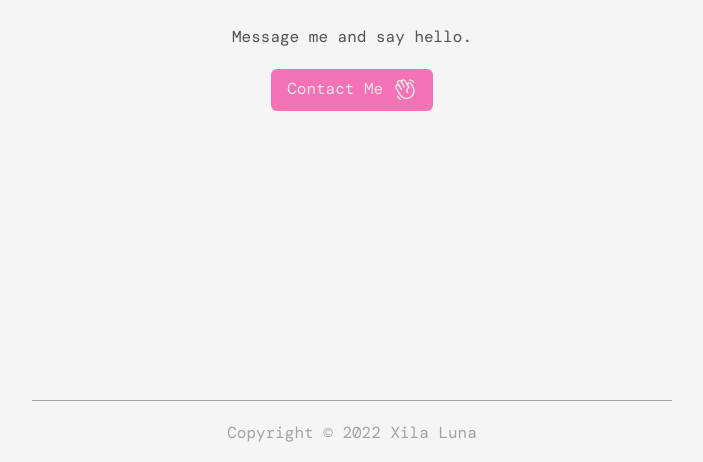
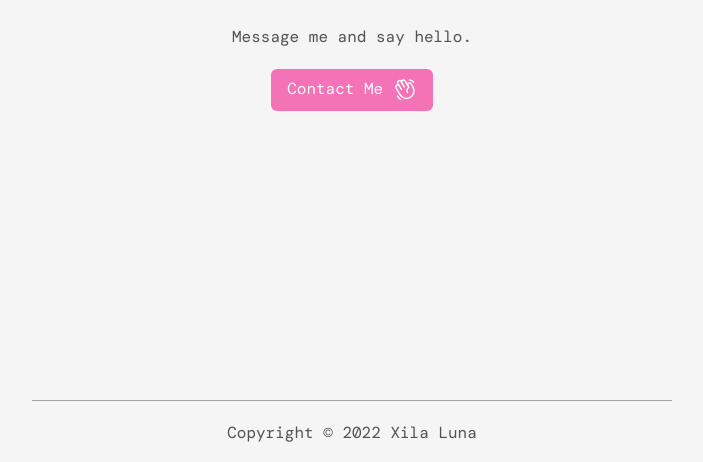
Before and after one commit to xilaluna/xilaluna.com, a Next.js app: page / in a window 1280 px wide. Shown: the part 1480-1942 px from the top of the page, without its empty margins (288-991 px from the left). Built offline with nearby package versions, Linux system fonts and the light colour scheme.

Commit message:
[update] color for accessibility

```diff
--- a/src/components/Footer.tsx
+++ b/src/components/Footer.tsx
@@ -1,6 +1,6 @@
 const Copyright = () => {
   return (
-    <p className="text-center text-neutral-400 dark:text-neutral-500">
+    <p className="text-center text-neutral-600 dark:text-neutral-400">
       {'Copyright © '}
       {new Date().getFullYear()}
       {' Xila Luna'}
--- a/src/styles/globals.css
+++ b/src/styles/globals.css
@@ -6,7 +6,7 @@
 
 @layer base {
   body {
-    @apply duration-300 bg-neutral-100 font-dmmono text-neutral-600 dark:bg-neutral-900 dark:text-neutral-400;
+    @apply transition bg-neutral-100 font-dmmono text-neutral-600 dark:bg-neutral-900 dark:text-neutral-400;
   }
 }
 
@@ -44,7 +44,7 @@
     @apply container py-10 space-y-8 sm:space-y-10 sm:py-20;
   }
   .btn {
-    @apply px-4 py-2 text-center transition duration-300 ease-in-out bg-pink-400 rounded-md text-neutral-200 hover:bg-neutral-900 dark:bg-indigo-400 dark:text-neutral-800 dark:hover:bg-neutral-100;
+    @apply px-4 py-2 text-center transition duration-300 ease-in-out bg-pink-400 rounded-md text-neutral-50 hover:bg-neutral-900 dark:bg-indigo-400 dark:text-neutral-800 dark:hover:bg-neutral-100;
   }
   .secondary-btn {
     @apply px-4 py-2 text-pink-400 transition duration-300 ease-in-out border border-pink-400 rounded-md hover:border-pink-500 hover:bg-pink-300/25 dark:border-indigo-400 dark:text-indigo-400 dark:hover:border-indigo-500 dark:hover:bg-indigo-900/25;
```
